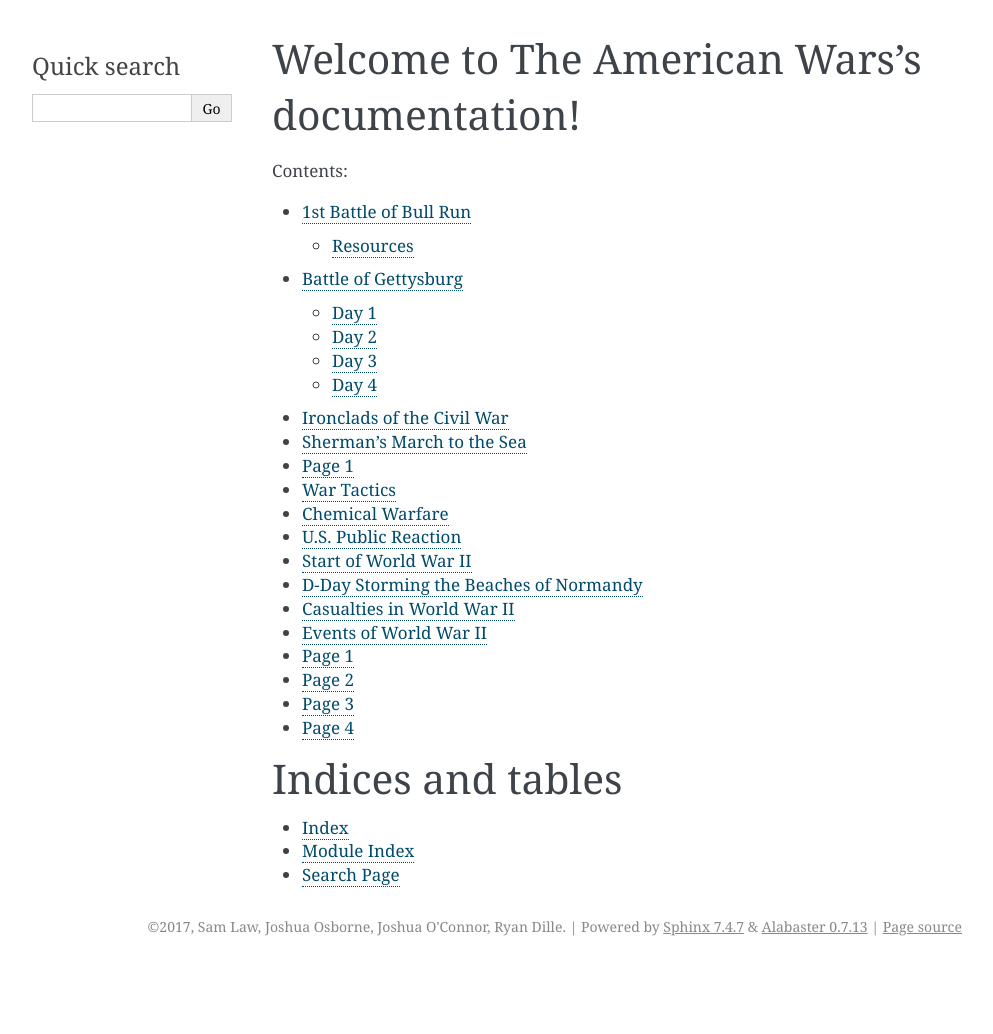
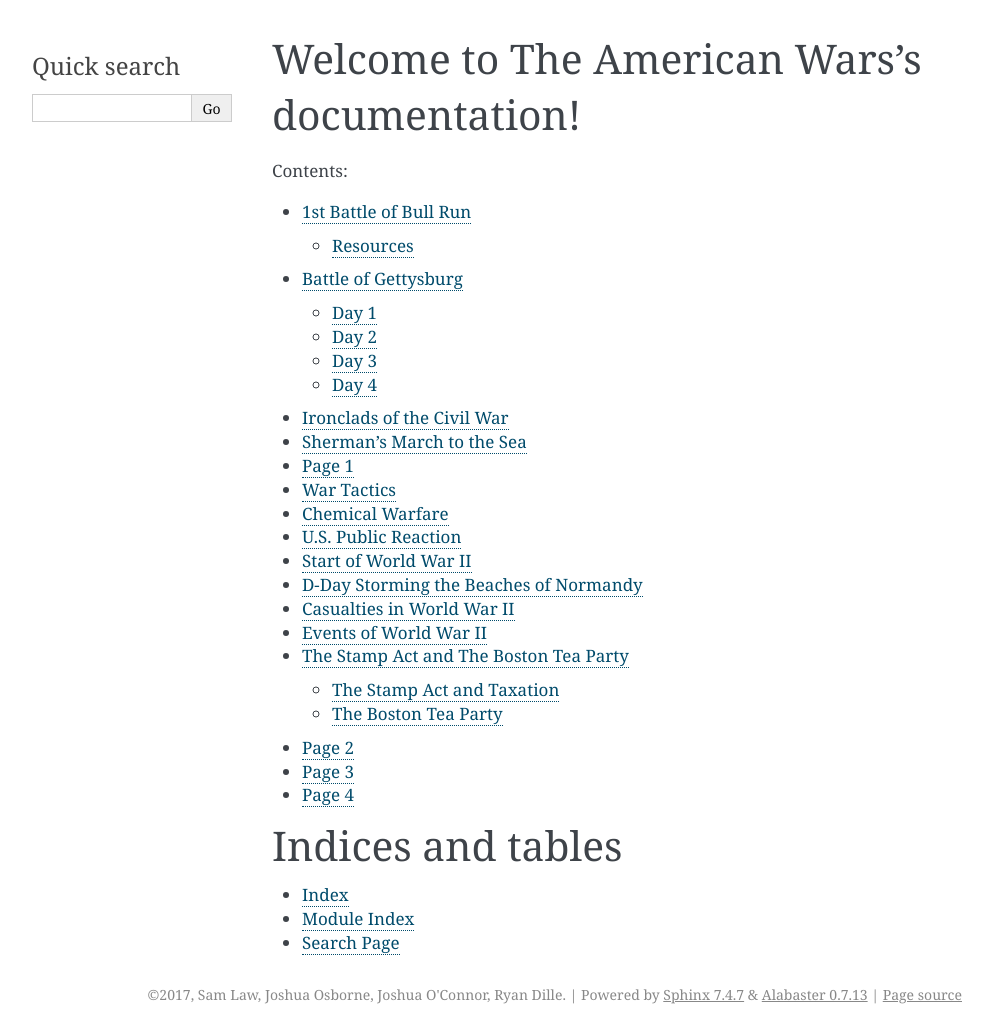
Before and after one commit to SamLaw2198/the_american_wars, a Sphinx documentation site: the page built from source/index.rst, in a window 1280 px wide. Shown: the whole page, without its empty margins (148-1141 px from the left). Built offline with Sphinx 7.4.7, drawn with Linux system fonts in a browser that asks for light colours; before the commit the page ends 966 px from its top, so only the background shows below that; some of the changed lines change nothing that is shown.

Commit message:
Page 1/4 for Revolutionary War

```diff
--- a/source/index.rst
+++ b/source/index.rst
@@ -22,10 +22,10 @@ Welcome to The American Wars's documentation!
    ryan_dille/page2
    ryan_dille/page3
    ryan_dille/page4
-   sam_law/page1
-   sam_law/page2
-   sam_law/page3
-   sam_law/page4
+   sam_law/rev_war1
+   sam_law/rev_war2
+   sam_law/rev_war3
+   sam_law/rev_war4
 
 
 Indices and tables
--- a/source/sam_law/page1.rst
+++ /dev/null
@@ -1,2 +0,0 @@
-Page 1
-======
--- /dev/null
+++ b/source/sam_law/rev_war1.rst
@@ -0,0 +1,55 @@
+The Stamp Act and The Boston Tea Party
+======================================
+
+The Stamp Act and Taxation
+~~~~~~~~~~~~~~~~~~~~~~~~~~
+
+There were many factors that were attributed to the start of the Revolutionary
+War in 1775, but one of them was the Stamp Act. Britain had just won the
+Seven Years' War against France and Spain, but this led to a major financhial
+crisis for the British. Their national debt skyrocketed, and the cost
+of government establishment quintupled.
+
+In an attempt to offset their massive amount of debt, Britain passed the Stamp
+Act in 1765. This act placed a direct tax on the American Colonies, taxing not
+only stamps, but other printed materials like newspapers, legal documents and
+even playing cards. The Colonists believed that the tax was unfair, as they were
+being taxed by a country that which they didn't have their own elected
+representatives.
+
+.. image:: stamp_act_resistance.jpg
+        :width: 50%
+
+**Propaganda printed in opposition to the Stamp Act**
+
+The Stamp Act was eventually repealed quickly in 1776, but it set a precedent
+from the British to the Colonists, with the British claiming that they had the
+right to pass laws that were detrimental to the Colonies if it meant they could
+improve life in Britain. From 1767 onward, the British passed laws that raised
+salaries for civil servants, but this increased opposition of the British among
+the Colonists.
+
+
+The Boston Tea Party
+~~~~~~~~~~~~~~~~~~~~
+
+When British soldiers occupied Boston in 1770, resentment between the Colonists
+and British increased significantly when they opened fire on civilians in an act
+now known as the Boston Massacre. The backlash was enough for Parliament to
+repeal almost all taxes on the Colonists in an attempt to save face.
+
+The British passed the Tea Act in 1773, which taxed the Colonists on tea. The
+actions that followed this act were met with fierce opposition from the
+Colonists. On December 16, 1773, a Colonial resistance group boarded many
+British ships in Boston Harbor and threw their entire supply of tea into the
+water.
+
+.. image:: boston_tea_party.jpg
+
+**"The Destruction of Tea at Boston Harbor"**
+
+In response, Parliament passed legislation, referred to as the "Intolerable
+Acts", that were meant to undermine the local democracy in the Colonies. The
+Colonists believed that these laws undermined their natural rights and their
+rights as Englishmen, which increased support of the American Patriots,
+Colonists that rebelled against the British and wanted Independence.
```
Also changed, not shown: source/sam_law/boston_tea_party.jpg (added), source/sam_law/rev_war2.rst (renamed from source/sam_law/page2.rst), source/sam_law/rev_war3.rst (renamed from source/sam_law/page3.rst), source/sam_law/rev_war4.rst (renamed from source/sam_law/page4.rst), source/sam_law/stamp_act_resistance.jpg (added).
